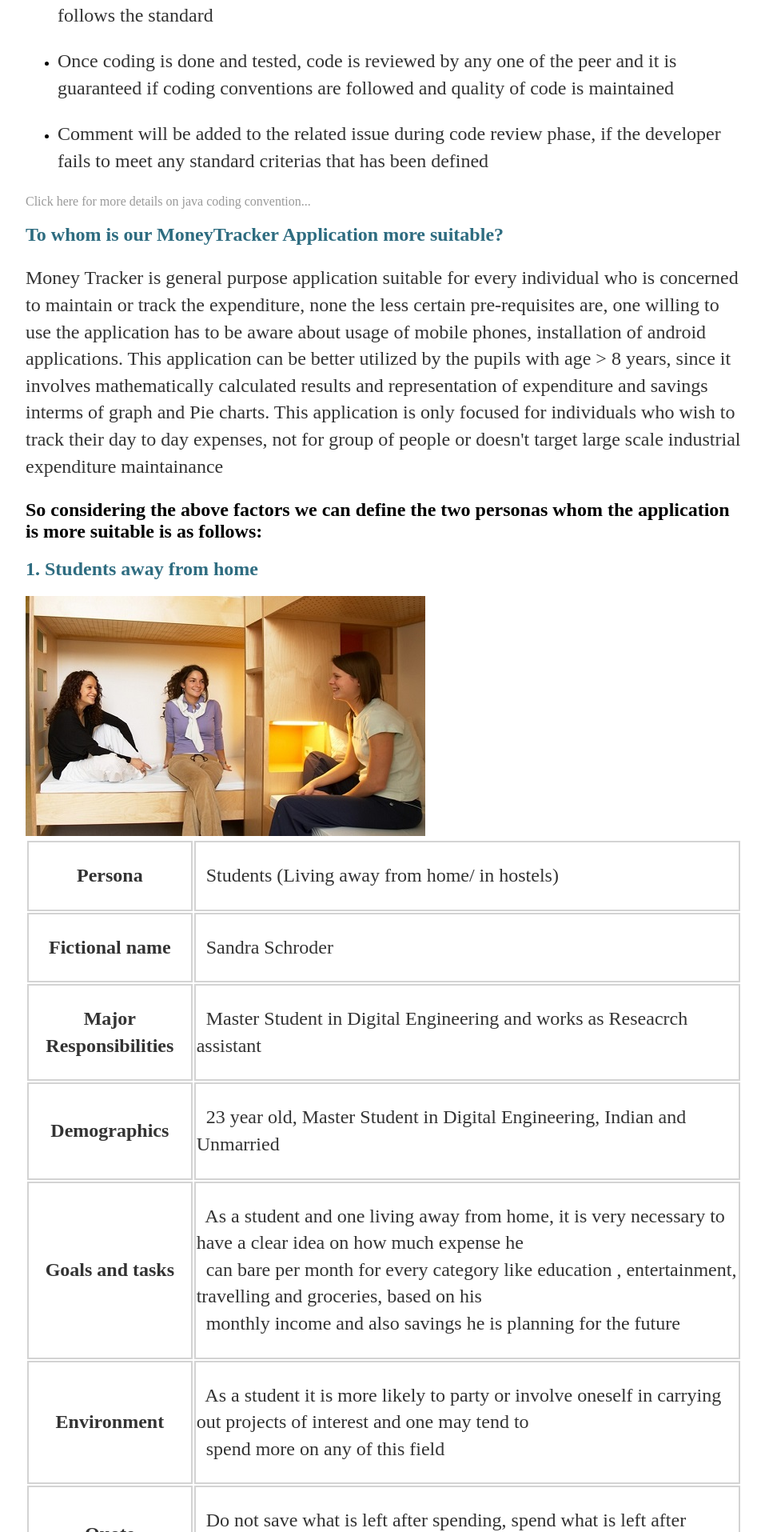
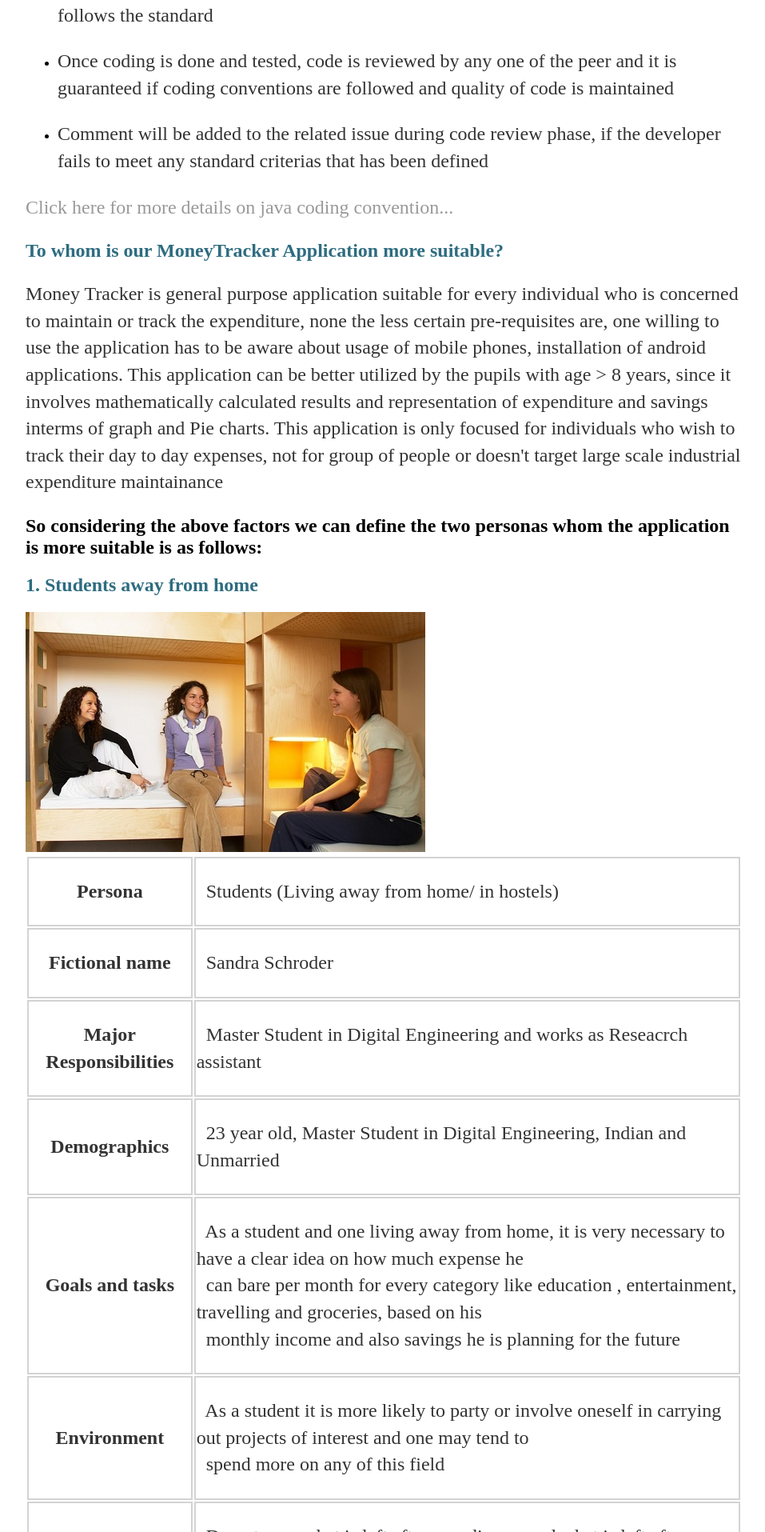
Before and after one commit to vinoth789/Money-tracker, a Jekyll site: the page built from docs/_posts/2017-06-04-ImplementationAndUIDesign.md, in a window 1280 px wide. Shown: the part 3655-5570 px from the top of the page at 80% size, without its empty margins (160-1117 px from the left). Built offline with Jekyll 4.4.1, drawn with Linux system fonts in a browser that asks for light colours; our own code applies the rules of GitHub Pages for plain Markdown files.

```diff
--- a/docs/_posts/2017-06-04-ImplementationAndUIDesign.md
+++ b/docs/_posts/2017-06-04-ImplementationAndUIDesign.md
@@ -68,7 +68,7 @@ public validatePin() {<br>
 <li><p>Once coding is done and tested, code is reviewed by any one of the peer and it is guaranteed if coding conventions are followed and quality of code is maintained </p></li>
 <li><p>Comment will be added to the related issue during code review phase, if the developer fails to meet any standard criterias that has been defined</p></li>
 </ul>
-<a href="http://www.oracle.com/technetwork/java/codeconvtoc-136057.html">Click here for more details on java coding convention...</a>
+<p><a href="http://www.oracle.com/technetwork/java/codeconvtoc-136057.html">Click here for more details on java coding convention...</a></p>
 </div>
 <h2 style="color: #2e6c80;">To whom is our MoneyTracker Application more suitable?</h2>
 <p>Money Tracker is general purpose application suitable for every individual who is concerned to maintain or track the expenditure, none the less certain pre-requisites are, one willing to use the application has to be aware about usage of mobile phones, installation of android applications. This application can be better utilized by the pupils with age > 8 years, since it involves mathematically calculated results and representation of expenditure and savings interms of graph and Pie charts. This application is only focused for individuals who wish to track their day to day expenses, not for group of people or doesn't target large scale industrial expenditure maintainance </p>
```
